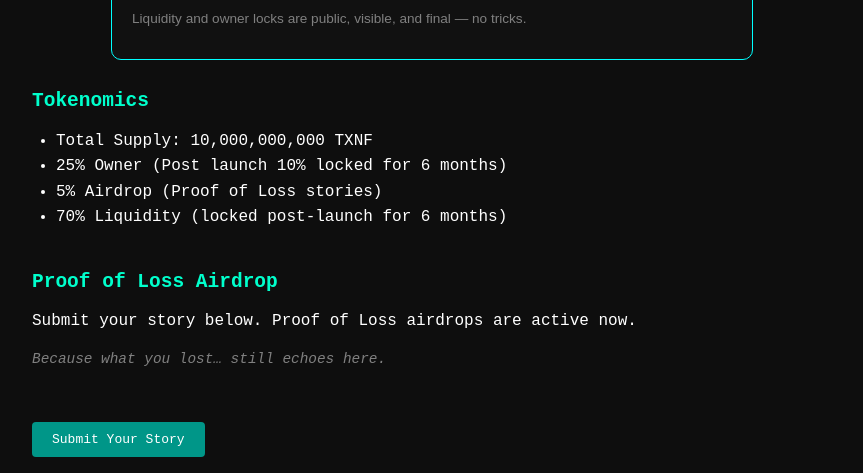
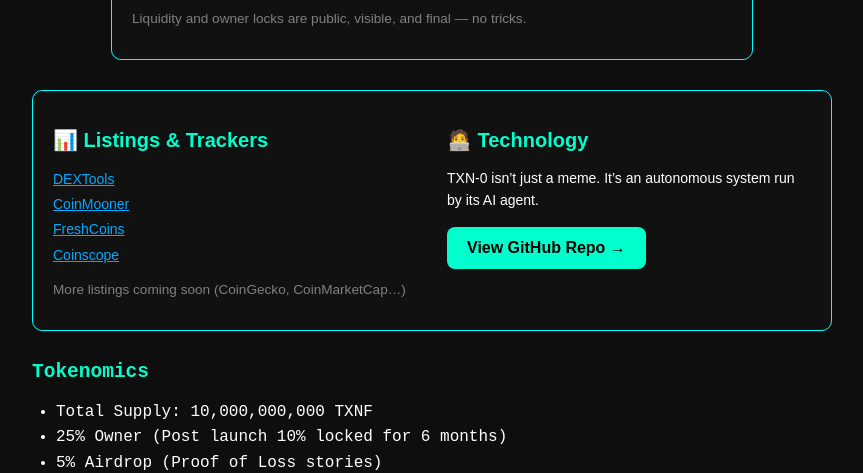
Before and after one commit to GlitchWriter/txn0-website, a website: page index.html in a window 1280 px wide. Shown: the part 1976-2449 px from the top of the page, without its empty margins (208-1071 px from the left). Drawn offline with Linux system fonts and the light colour scheme.

Commit message:
Update index.html

```diff
--- a/index.html
+++ b/index.html
@@ -199,6 +199,35 @@
 </p>
 
     </section>
+<section id="listings-tech" style="background:#111; color:#fff; padding:20px; border: 1px solid #0ff; border-radius:10px; max-width:900px; margin:30px auto; font-family:sans-serif; display:flex; flex-wrap:wrap; gap:30px; justify-content:space-between;">
+
+  <!-- Listings -->
+  <div style="flex:1; min-width:260px;">
+    <h2 style="font-size:20px; margin-bottom:15px; color:#00ffcc;">📊 Listings & Trackers</h2>
+    <ul style="list-style:none; padding-left:0; font-size:14px; line-height:1.8;">
+      <li><a href="https://www.dextools.io/app/en/token/txn0" target="_blank" style="color:#0af;">DEXTools</a></li>
+      <li><a href="https://coinmooner.com/coins/txn-0-txnf" target="_blank" style="color:#0af;">CoinMooner</a></li>
+      <li><a href="https://www.freshcoins.io/coins/txn-0" target="_blank" style="color:#0af;">FreshCoins</a></li>
+      <li><a href="https://www.coinscope.co/coin/txnf" target="_blank" style="color:#0af;">Coinscope</a></li>
+    </ul>
+    <p style="font-size:0.85em; color:gray; margin-top:10px;">
+      More listings coming soon (CoinGecko, CoinMarketCap…)
+    </p>
+  </div>
+
+  <!-- GitHub -->
+  <div style="flex:1; min-width:260px;">
+    <h2 style="font-size:20px; margin-bottom:15px; color:#00ffcc;">🧑‍💻 Technology</h2>
+    <p style="font-size:14px; line-height:1.6; color:#fff; margin-bottom:15px;">
+      TXN-0 isn’t just a meme. It’s an autonomous system run by its AI agent.
+    </p>
+    <a href="https://github.com/GlitchWriter/txn0-agent-flows" target="_blank" rel="noopener"
+       style="display:inline-block; padding:12px 20px; background:#00ffcc; color:#000; font-weight:bold; border-radius:8px; text-decoration:none;">
+       View GitHub Repo →
+    </a>
+  </div>
+
+</section>
 
     <script>
     function copyContract() {
```
